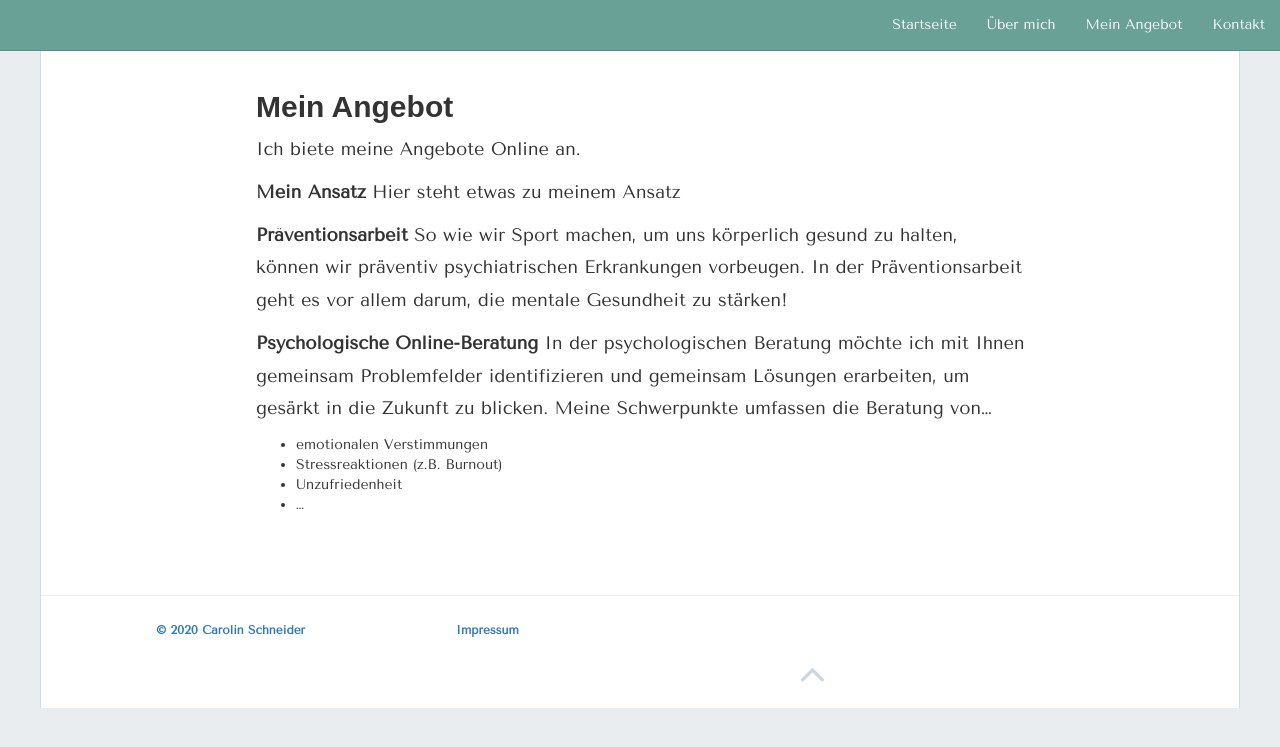
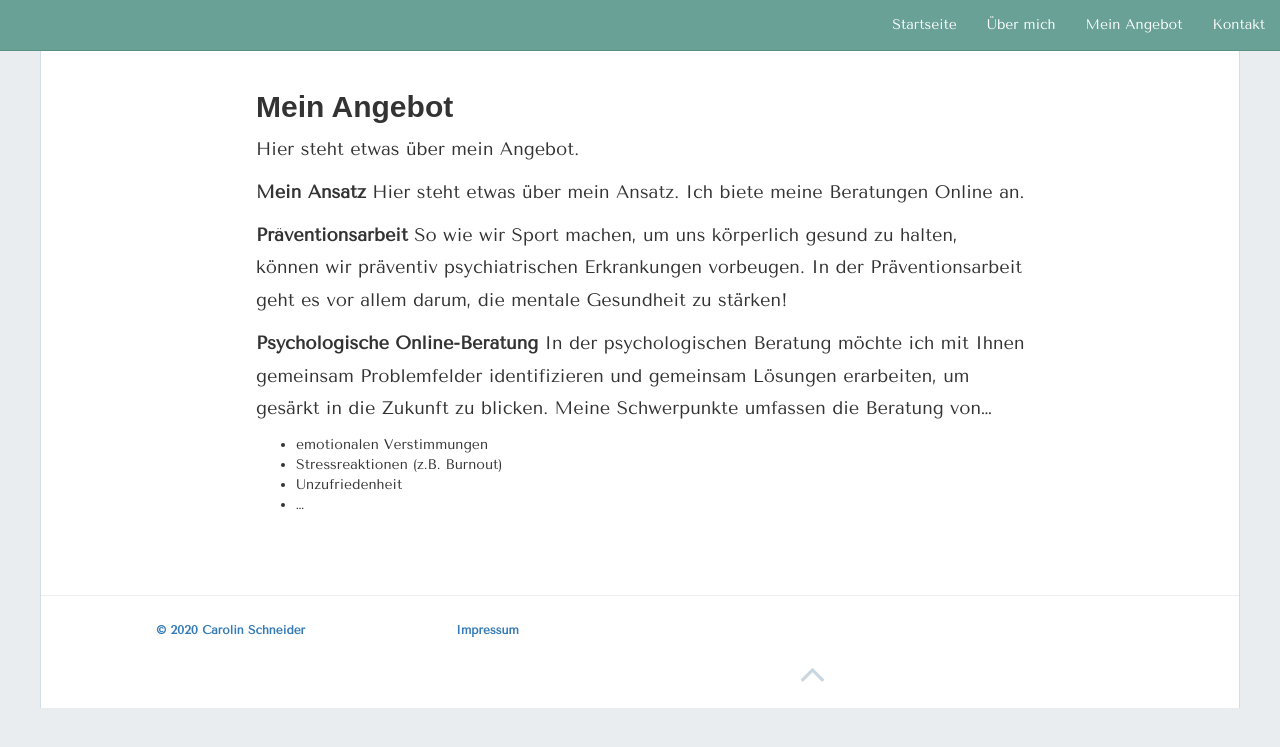
Before and after one commit to carolinschneider/carolinschneider.github.io, a Jekyll site: the page built from angebot.md, in a window 1280 px wide. Shown: the top 747 px of the page. Built offline with Jekyll 4.4.1, drawn with Linux system fonts in a browser that asks for light colours; nearby versions of some CDN libraries.

Commit message:
Update angebot.md

```diff
--- a/angebot.md
+++ b/angebot.md
@@ -5,10 +5,10 @@ permalink: /angebot/
 ---
 
 ## Mein Angebot
-Ich biete meine Angebote Online an.
+Hier steht etwas über mein Angebot.
 
 **Mein Ansatz**
-Hier steht etwas zu meinem Ansatz
+Hier steht etwas über mein Ansatz. Ich biete meine Beratungen Online an.
 
 **Präventionsarbeit**
 So wie wir Sport machen, um uns körperlich gesund zu halten, können wir präventiv psychiatrischen Erkrankungen vorbeugen. In der Präventionsarbeit geht es vor allem darum, die mentale Gesundheit zu stärken!
```
